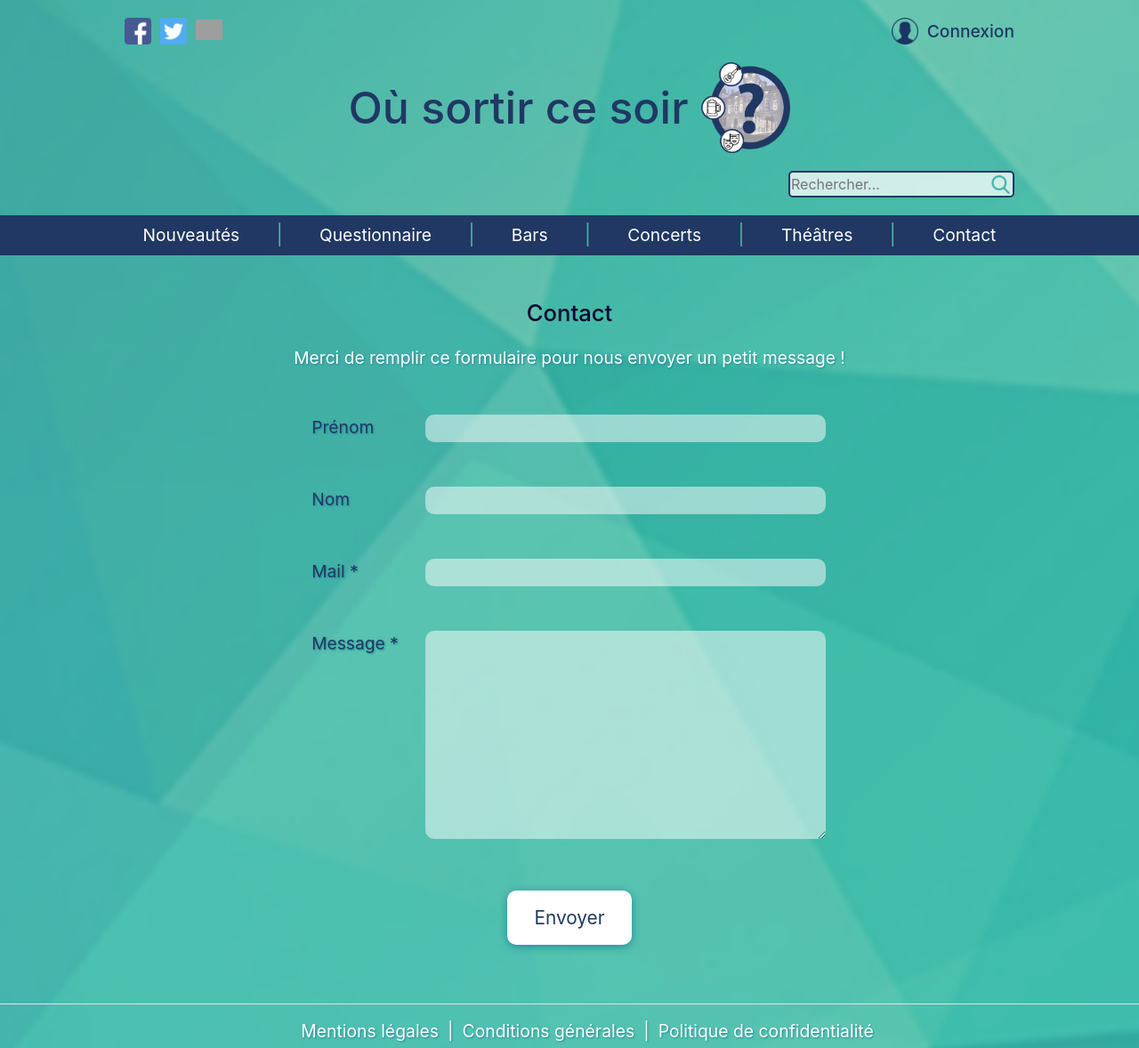
After one commit to EvaS1/OSCS, a PHP site: page /contact.php in a window 1280 px wide. The commit adds this page. Shown: the whole page at 89% size. Run offline with PHP 8.4, Linux system fonts and the light colour scheme; grey boxes are pictures that could not be loaded.

Commit message:
modif page choix + création page contact

```diff
--- a/choix.php
+++ b/choix.php
@@ -30,12 +30,12 @@
 								//On récupère la réponse de la question précédente
 								$_SESSION['reponse3'] = $_GET['reponse3'];
 
-
 								$heure1 = 19.50;
 								$heure2 = 20.00;
 								$heure3 = 20.50;
 								$prix1 = 15;
 								$prix2 = 30;
+
 
 								if ($_SESSION['reponse1'] == 1 || $_SESSION['reponse1'] == 2 || $_SESSION['reponse1'] == 3) {
 
@@ -309,8 +309,6 @@
 								}
 								if ($i == 0) {
 									echo "Il n'y a pas de résultats, réessaie en <a href='debutformulaire.php'>cliquant ici</a>";
-								} else {
-									echo "Il y a ".$i." résultats :";
 								}
 							?>
 
--- /dev/null
+++ b/contact.php
@@ -0,0 +1,70 @@
+<!doctype html>
+<html>
+	<head>
+		<meta charset="utf-8">
+		<title>Où sortir ce soir ?</title>
+		<link rel="icon" href="Logo/logof.png">
+		<link rel="stylesheet" href="css/style.css">
+		<link rel="stylesheet" href="vendors/bootstrap/css/bootstrap-grid.min.css">
+		<link rel="stylesheet" href="vendors/bootstrap/css/bootstrap.min.css">
+		<script src="jquery.min.js"></script>
+		<script src="menu.js"></script>
+
+	</head>
+
+	<body>
+		<div class="page">
+			<?php include('header.php');?>
+			<div class="content">
+				<main class="block-main-contact">
+					<div class="container">
+						<div class="row">
+							<div class="col-12">
+								<div class="title">
+									<h2>Contact</h2>
+								</div>
+
+								<div class="send">
+									<p>Merci de remplir ce formulaire pour nous envoyer un petit message !</p>
+								</div>
+								<div class="form">
+									<form action="confirmationconnexion.php" method="post">
+										<fieldset>
+											<p>
+												<label for="firstname">Prénom</label>
+												<input type="text" name="firstname" id="firstname"  maxlength="20" size="32">
+											</p>
+
+											<p>
+												<label for="lastname">Nom</label>
+												<input type="text" name="lastname" id="lastname" size="32">
+											</p>
+
+											<p>
+												<label for="mail">Mail *</label>
+												<input type="email" name="mail" id="mail" size="32" required>
+											</p>
+
+											<p>
+												<label for="message">Message *</label>
+												<textarea name="message" id="message" cols="35" rows="8" required></textarea>
+											</p>
+
+											<p>
+												<input id="button" type="submit" value="Envoyer">
+											</p>
+
+										</fieldset>
+									</form>
+								</div>
+
+							</div>
+						</div>
+					</div>
+				</main>
+			</div>
+			<?php include('footer.php');?>
+		</div>
+	</body>
+
+</html>
--- a/css/style.css
+++ b/css/style.css
@@ -821,6 +821,140 @@ PAGE RESULTATS RECHERCHE
 }
 
 
+
+/*---------------------------------
+CONTACT
+----------------------------------*/
+
+
+/*Style titre contact*/
+.block-main-contact h2 {
+	text-align: center;
+	font-size: 1.6em;
+	color: #00022e;
+	margin: 10px 0px 10px;
+}
+
+/*Style intro contact*/
+.block-main-contact .send p {
+	text-align: center;
+	color: white;
+	text-shadow: 1px 1px 2px #288797;
+	font-size: 1.2em;
+	margin: 20px 0 0;
+}
+
+/*Couleur nom des champs*/
+.block-main-contact .form label:nth-of-type(1) {
+	color: #203863;
+}
+
+
+/*Style champs*/
+.block-main-contact .form  p {
+	color: white;
+	margin: 50px 20px;
+	font-size: 1.2em;
+}
+
+
+/*Ombrage texte du formulaire sauf bouton*/
+.block-main-contact .form p:not(:last-of-type) {
+	text-shadow: 1px 1px 2px #288797;
+}
+
+
+/*Espace entre noms champs et zones de texte + boutons radios*/
+.block-main-contact .form p label:nth-of-type(1) {
+	display: block;
+	width: 128px;
+	float: left;
+}
+
+
+/*Style zones de texte*/
+.block-main-contact .form input:first-of-type,
+.block-main-contact .form input:nth-of-type(2),
+.block-main-contact .form input:nth-of-type(3),
+.block-main-contact .form textarea {
+	background-color: rgba(255,255,255,0.50);
+	border: thin;
+	border-radius: 10px;
+	color: #203863;
+}
+
+/*Style zone de texte*/
+.block-main-contact .form textarea {
+	resize: vertical;
+}
+
+/*Style texte bouton*/
+.block-main-contact .form p:last-of-type {
+	text-align: center;
+	font-size: 1.3em;
+	font-weight: 600;
+}
+
+
+/*Style bouton*/
+.block-main-contact .form p:last-of-type input {
+	color: #203863;
+	padding: 15px 30px;
+	border: thin;
+	border-radius: 10px;
+	background-color: white;
+	filter: drop-shadow(0px 2px 5px #288797);
+}
+
+/*Style bouton au survol, au tab ou au clic*/
+.block-main-contact .form p:last-of-type input:hover,
+.block-main-contact .form p:last-of-type input:focus,
+.block-main-contact .form p:last-of-type input:active {
+	background-color: #203863;
+	color: white;
+	text-decoration: none;
+}
+
+/*---------------------------------
+CONFIRMATION CONTACT
+----------------------------------*/
+
+
+/*Style titre confirmation contact*/
+.block-main-confirmation-contact h2 {
+	text-align: center;
+	font-size: 1.6em;
+	color: #00022e;
+	margin: 10px 0px 10px;
+}
+
+/*Style message confirmation + erreur*/
+.block-main-confirmation-contact .sent p,
+.block-main-confirmation-contact .error p {
+	text-align: center;
+	color: white;
+	text-shadow: 1px 1px 2px #288797;
+	font-size: 1.2em;
+	margin: 40px 0 0;
+}
+
+/*Style liens retour*/
+.block-main-confirmation-contact .sent a,
+.block-main-confirmation-contact .error a {
+	color: #00022e;
+}
+
+/*Style liens retour au survol*/
+.block-main-confirmation-contact .sent a:hover,
+.block-main-confirmation-contact .sent a:focus,
+.block-main-confirmation-contact .sent a:active,
+.block-main-confirmation-contact .error a:hover,
+.block-main-confirmation-contact .error a:focus,
+.block-main-confirmation-contact .error a:active {
+	text-decoration: none;
+	color: #203863;
+}
+
 @media (min-width: 992px) {
 
 	.block-content-search .inner {
@@ -847,6 +981,8 @@ PAGE RESULTATS RECHERCHE
 	}
 
 }
+
+
 /*---------------------------------
 LARGE DEVICES (desktops, 992px and up)
 ----------------------------------*/
```
Also changed, not shown: confirmationcontact.php (added, +59 -0 lines).
